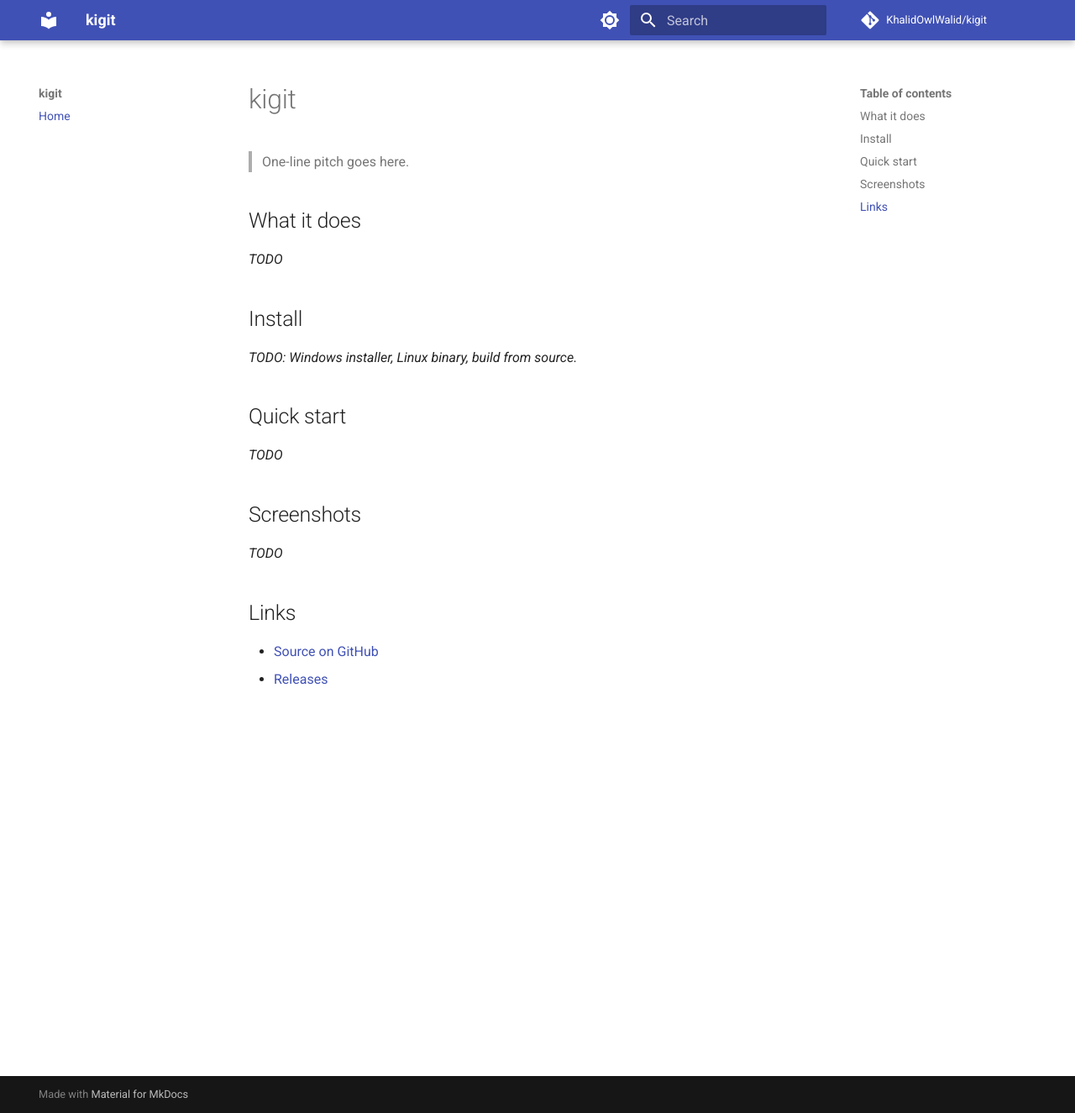
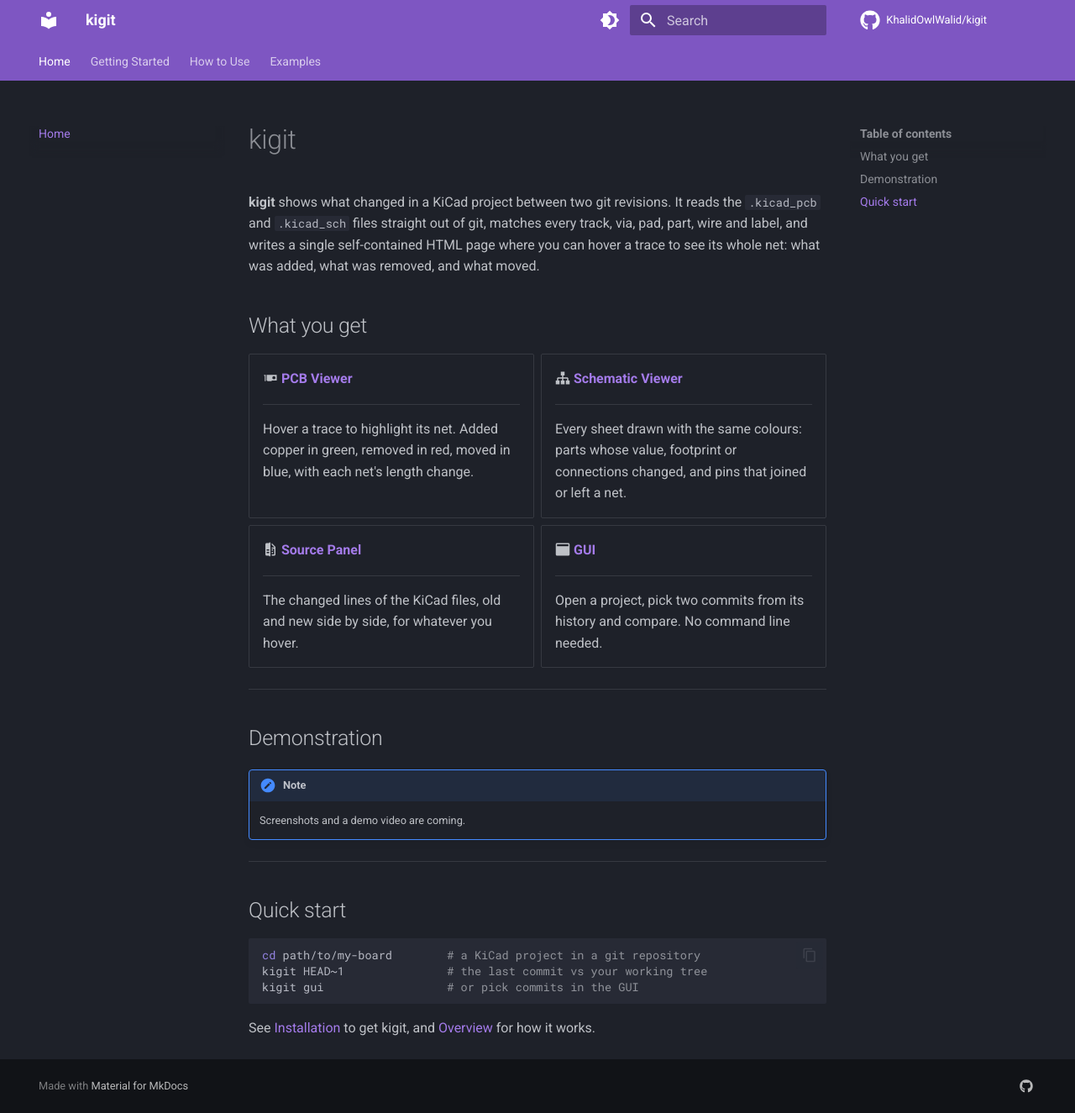
Before and after one commit to KhalidOwlWalid/kigit, an MkDocs documentation site: the page built from docs/index.md, in a window 1280 px wide and 1325 px high. Shown: the whole window at 84% size. Built offline with MkDocs 1.6.1 and Material for MkDocs 9.7.7, drawn with Linux system fonts in a browser that asks for light colours; comment, search, counter and statistics services are not loaded.

Commit message:
[chore] Remove old pages.yml file, replaced with mkdocs.yml

````diff
--- a/docs/index.md
+++ b/docs/index.md
@@ -1,26 +1,58 @@
 # kigit
 
-<!-- Mock-up: placeholder sections, nothing written yet. -->
+**kigit** shows what changed in a KiCad project between two git revisions. It reads the `.kicad_pcb` and `.kicad_sch` files straight out of git, matches every track, via, pad, part, wire and label, and writes a single self-contained HTML page where you can hover a trace to see its whole net: what was added, what was removed, and what moved.
 
-> One-line pitch goes here.
+## What you get
 
-## What it does
+<div class="grid cards" markdown>
 
-_TODO_
+-   :material-expansion-card: [**PCB Viewer**](how-to-use/pcb-viewer.md)
 
-## Install
+    ---
 
-_TODO: Windows installer, Linux binary, build from source._
+    Hover a trace to highlight its net. Added copper in green, removed in red, moved in blue, with each net's length change.
+
+-   :material-sitemap: [**Schematic Viewer**](how-to-use/schematic-viewer.md)
+
+    ---
+
+    Every sheet drawn with the same colours: parts whose value, footprint or connections changed, and pins that joined or left a net.
+
+-   :material-file-compare: [**Source Panel**](how-to-use/source-panel.md)
+
+    ---
+
+    The changed lines of the KiCad files, old and new side by side, for whatever you hover.
+
+-   :material-application: [**GUI**](how-to-use/gui.md)
+
+    ---
+
+    Open a project, pick two commits from its history and compare. No command line needed.
+
+</div>
+
+---
+
+## Demonstration
+
+<!-- TODO: add a screen recording to docs/img/ and embed it here, e.g.
+<video autoplay loop muted controls width="100%">
+  <source src="img/vid/demo.mp4" type="video/mp4">
+</video>
+-->
+
+!!! note
+    Screenshots and a demo video are coming.
+
+---
 
 ## Quick start
 
-_TODO_
+```sh
+cd path/to/my-board        # a KiCad project in a git repository
+kigit HEAD~1               # the last commit vs your working tree
+kigit gui                  # or pick commits in the GUI
+```
 
-## Screenshots
-
-_TODO_
-
-## Links
-
-- [Source on GitHub](https://github.com/KhalidOwlWalid/kigit)
-- [Releases](https://github.com/KhalidOwlWalid/kigit/releases)
+See [Installation](installation.md) to get kigit, and [Overview](how-to-use/overview.md) for how it works.
--- a/docs/requirements.txt
+++ /dev/null
@@ -1,4 +0,0 @@
-# The site's build tools. Local preview: uvx --with-requirements docs/requirements.txt mkdocs serve
-mkdocs-material==9.7.7
-# MkDocs 2.0 breaks Material (no plugins, new theming); stay on 1.x.
-mkdocs>=1.6,<2
--- a/mkdocs.yml
+++ b/mkdocs.yml
@@ -1,34 +1,83 @@
-# The kigit website (https://khalidowlwalid.github.io/kigit/), built from docs/
-# by .github/workflows/pages.yml. Preview locally:
-#   uvx --with-requirements docs/requirements.txt mkdocs serve
 site_name: kigit
-site_description: Visual diffs of KiCad boards and schematics between git revisions.
+site_description: Visual diff of KiCad boards and schematics between git revisions
+site_author: KhalidOwlWalid
 site_url: https://khalidowlwalid.github.io/kigit/
+repo_name: KhalidOwlWalid/kigit
 repo_url: https://github.com/KhalidOwlWalid/kigit
-repo_name: KhalidOwlWalid/kigit
-edit_uri: edit/main/docs/
-
-# Build tools, not a page.
-exclude_docs: |
-  requirements.txt
 
 theme:
   name: material
   palette:
-    - media: "(prefers-color-scheme: light)"
-      scheme: default
-      toggle: { icon: material/brightness-7, name: Dark mode }
-    - media: "(prefers-color-scheme: dark)"
-      scheme: slate
-      toggle: { icon: material/brightness-4, name: Light mode }
+    - scheme: slate
+      primary: deep purple
+      accent: cyan
+      toggle:
+        icon: material/brightness-4
+        name: Switch to light mode
+    - scheme: default
+      primary: deep purple
+      accent: cyan
+      toggle:
+        icon: material/brightness-7
+        name: Switch to dark mode
+  font:
+    text: Roboto
+    code: Roboto Mono
   features:
-    - navigation.instant
+    - navigation.tabs
+    - navigation.sections
+    - navigation.expand
+    - navigation.top
+    - search.highlight
+    - search.suggest
     - content.code.copy
+    - content.code.annotate
+  icon:
+    repo: fontawesome/brands/github
+
+nav:
+  - Home: index.md
+  - Getting Started:
+    - Introduction: introduction.md
+    - Installation: installation.md
+  - How to Use:
+    - Overview: how-to-use/overview.md
+    - GUI: how-to-use/gui.md
+    - Command Line: how-to-use/command-line.md
+    - PCB Viewer: how-to-use/pcb-viewer.md
+    - Schematic Viewer: how-to-use/schematic-viewer.md
+    - Source Panel: how-to-use/source-panel.md
+  - Examples:
+    - Compare Two Commits: examples/compare-two-commits.md
+    - Moved or Renamed Boards: examples/moved-board.md
+    - Without Git: examples/without-git.md
 
 markdown_extensions:
   - admonition
-  - pymdownx.superfences
-  - pymdownx.tabbed: { alternate_style: true }
+  - pymdownx.details
+  - pymdownx.superfences:
+      custom_fences:
+        - name: mermaid
+          class: mermaid
+          format: !!python/name:pymdownx.superfences.fence_code_format
+  - pymdownx.highlight:
+      anchor_linenums: true
+      line_spans: __span
+      pygments_lang_class: true
+  - pymdownx.inlinehilite
+  - pymdownx.snippets
+  - pymdownx.tabbed:
+      alternate_style: true
+  - attr_list
+  - md_in_html
+  - pymdownx.emoji:
+      emoji_index: !!python/name:material.extensions.emoji.twemoji
+      emoji_generator: !!python/name:material.extensions.emoji.to_svg
+  - tables
+  - toc:
+      permalink: true
 
-nav:
-  - Home: index.md
+extra:
+  social:
+    - icon: fontawesome/brands/github
+      link: https://github.com/KhalidOwlWalid/kigit
````
Also changed, not shown: docs/examples/compare-two-commits.md (added, +36 -0 lines), docs/examples/moved-board.md (added, +20 -0 lines), docs/examples/without-git.md (added, +16 -0 lines), docs/how-to-use/command-line.md (added, +58 -0 lines), docs/how-to-use/gui.md (added, +36 -0 lines), docs/how-to-use/overview.md (added, +48 -0 lines), docs/how-to-use/pcb-viewer.md (added, +29 -0 lines), docs/how-to-use/schematic-viewer.md (added, +37 -0 lines), docs/how-to-use/source-panel.md (added, +35 -0 lines), docs/installation.md (added, +52 -0 lines), docs/introduction.md (added, +36 -0 lines), 3 other files.
